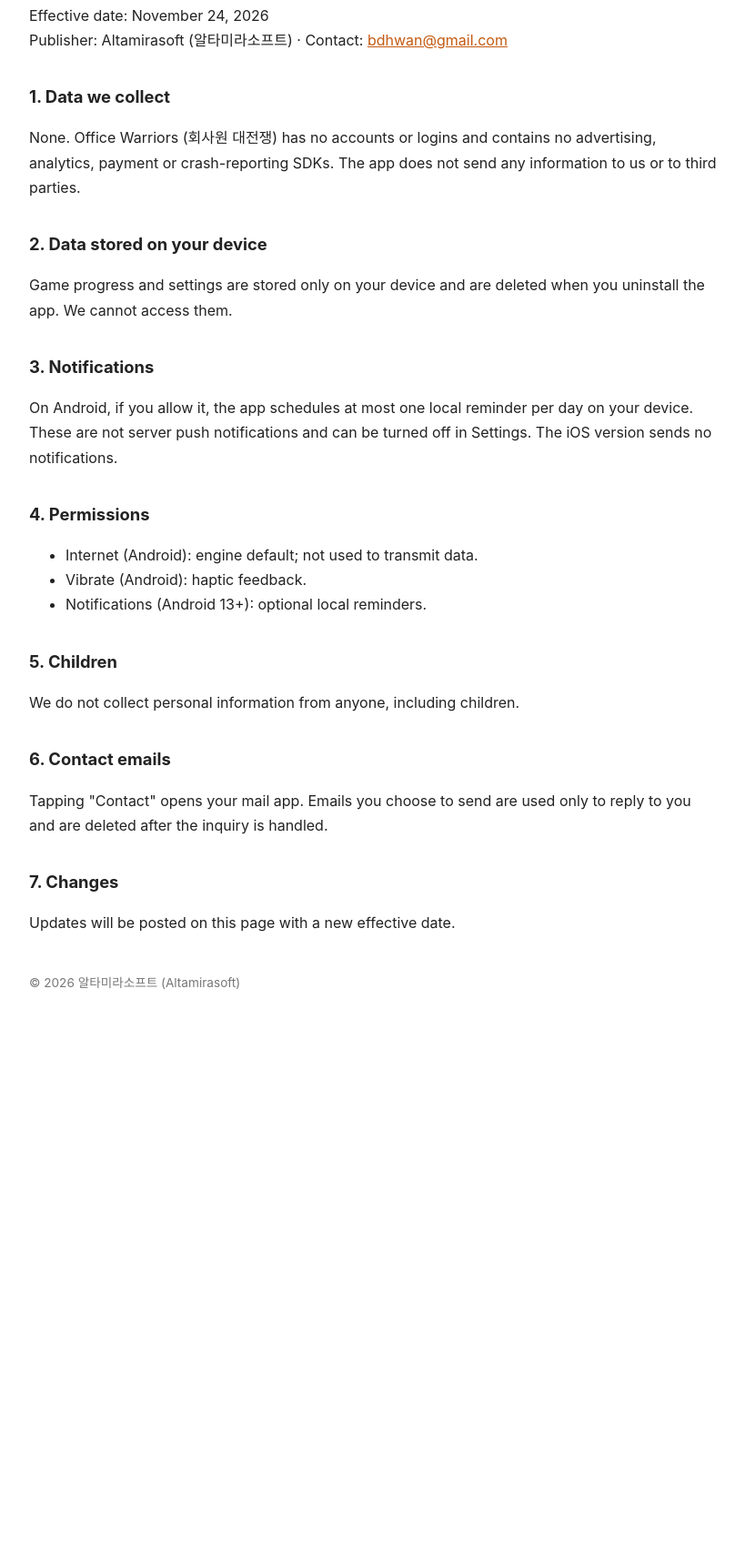
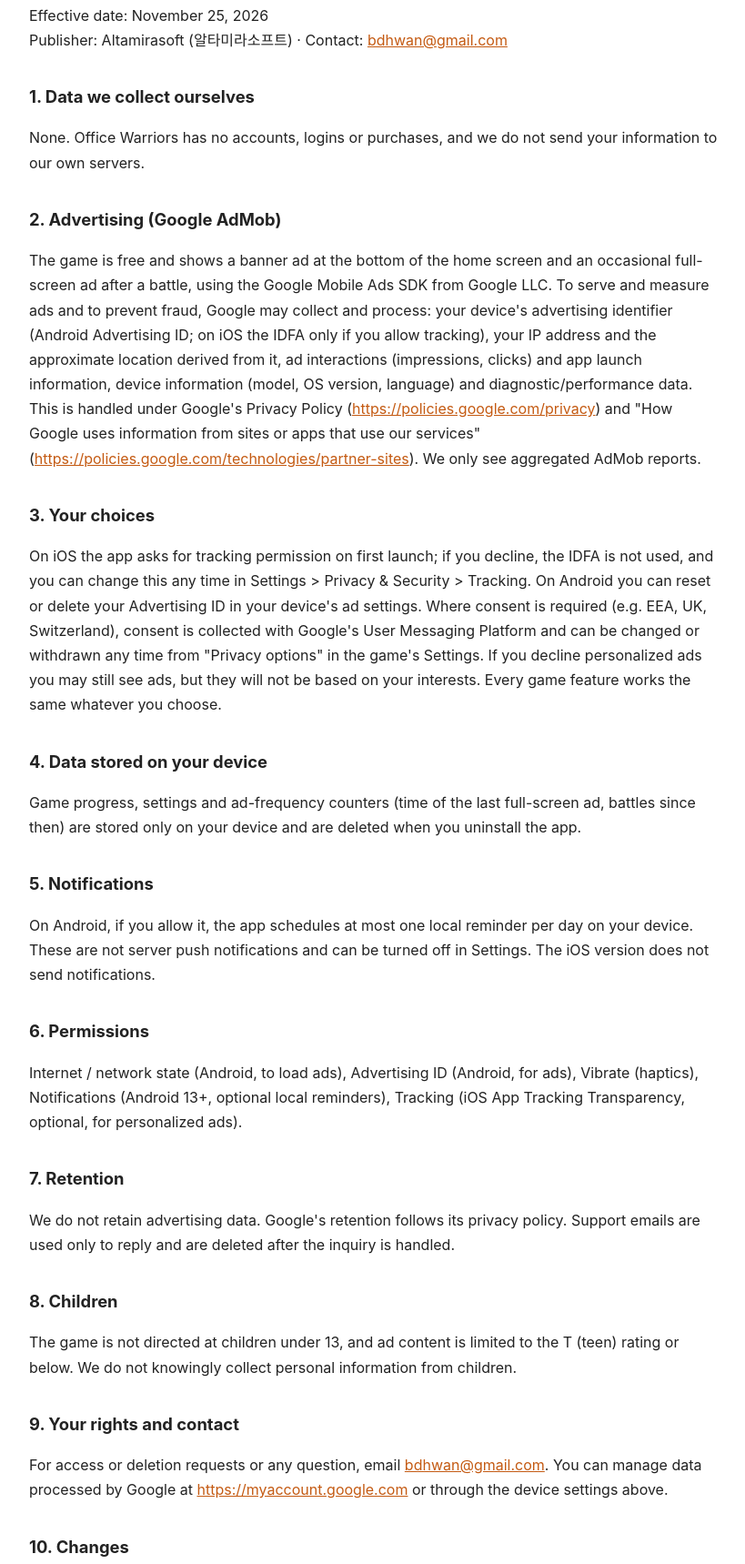
Before and after one commit to bdhwan/office-warriors-legal, a plain HTML site: page privacy-en.html in a window 1280 px wide. Shown: the part 97-1816 px from the top of the page at 91% size, without its empty margins (228-1047 px from the left). Before the commit the page ends 1229 px from the top, so only its background shows below. Drawn offline with Linux system fonts and the light colour scheme.

Commit message:
Privacy policy: Google AdMob ads (banner + interstitial), UMP consent, iOS ATT (effective 2026-11-25)

```diff
--- a/privacy-en.html
+++ b/privacy-en.html
@@ -1,12 +1,15 @@
 <!doctype html><html lang="en"><head><meta charset="utf-8"><meta name="viewport" content="width=device-width,initial-scale=1">
 <title>Privacy Policy — Office Warriors</title><style>body{font-family:-apple-system,BlinkMacSystemFont,'Apple SD Gothic Neo','Noto Sans KR',sans-serif;max-width:760px;margin:40px auto;padding:0 20px;line-height:1.7;color:#222}
 h1{font-size:1.6em}h2{font-size:1.15em;margin-top:1.8em}a{color:#c45a12}.lang{float:right;font-size:.9em}footer{margin-top:3em;font-size:.85em;color:#777}</style></head><body><div class="lang"><a href="privacy-ko.html">한국어</a></div><h1>Privacy Policy — Office Warriors</h1>
-<p>Effective date: November 24, 2026<br>Publisher: Altamirasoft (알타미라소프트) · Contact: <a href="mailto:bdhwan@gmail.com">bdhwan@gmail.com</a></p>
-<h2>1. Data we collect</h2><p>None. Office Warriors (회사원 대전쟁) has no accounts or logins and contains no advertising, analytics, payment or crash-reporting SDKs. The app does not send any information to us or to third parties.</p>
-<h2>2. Data stored on your device</h2><p>Game progress and settings are stored only on your device and are deleted when you uninstall the app. We cannot access them.</p>
-<h2>3. Notifications</h2><p>On Android, if you allow it, the app schedules at most one local reminder per day on your device. These are not server push notifications and can be turned off in Settings. The iOS version sends no notifications.</p>
-<h2>4. Permissions</h2><ul><li>Internet (Android): engine default; not used to transmit data.</li><li>Vibrate (Android): haptic feedback.</li><li>Notifications (Android 13+): optional local reminders.</li></ul>
-<h2>5. Children</h2><p>We do not collect personal information from anyone, including children.</p>
-<h2>6. Contact emails</h2><p>Tapping "Contact" opens your mail app. Emails you choose to send are used only to reply to you and are deleted after the inquiry is handled.</p>
-<h2>7. Changes</h2><p>Updates will be posted on this page with a new effective date.</p>
+<p>Effective date: November 25, 2026<br>Publisher: Altamirasoft (알타미라소프트) · Contact: <a href="mailto:bdhwan@gmail.com">bdhwan@gmail.com</a></p>
+<h2>1. Data we collect ourselves</h2><p>None. Office Warriors has no accounts, logins or purchases, and we do not send your information to our own servers.</p>
+<h2>2. Advertising (Google AdMob)</h2><p>The game is free and shows a banner ad at the bottom of the home screen and an occasional full-screen ad after a battle, using the Google Mobile Ads SDK from Google LLC. To serve and measure ads and to prevent fraud, Google may collect and process: your device's advertising identifier (Android Advertising ID; on iOS the IDFA only if you allow tracking), your IP address and the approximate location derived from it, ad interactions (impressions, clicks) and app launch information, device information (model, OS version, language) and diagnostic/performance data. This is handled under Google's Privacy Policy (<a href="https://policies.google.com/privacy">https://policies.google.com/privacy</a>) and "How Google uses information from sites or apps that use our services" (<a href="https://policies.google.com/technologies/partner-sites">https://policies.google.com/technologies/partner-sites</a>). We only see aggregated AdMob reports.</p>
+<h2>3. Your choices</h2><p>On iOS the app asks for tracking permission on first launch; if you decline, the IDFA is not used, and you can change this any time in Settings &gt; Privacy &amp; Security &gt; Tracking. On Android you can reset or delete your Advertising ID in your device's ad settings. Where consent is required (e.g. EEA, UK, Switzerland), consent is collected with Google's User Messaging Platform and can be changed or withdrawn any time from "Privacy options" in the game's Settings. If you decline personalized ads you may still see ads, but they will not be based on your interests. Every game feature works the same whatever you choose.</p>
+<h2>4. Data stored on your device</h2><p>Game progress, settings and ad-frequency counters (time of the last full-screen ad, battles since then) are stored only on your device and are deleted when you uninstall the app.</p>
+<h2>5. Notifications</h2><p>On Android, if you allow it, the app schedules at most one local reminder per day on your device. These are not server push notifications and can be turned off in Settings. The iOS version does not send notifications.</p>
+<h2>6. Permissions</h2><p>Internet / network state (Android, to load ads), Advertising ID (Android, for ads), Vibrate (haptics), Notifications (Android 13+, optional local reminders), Tracking (iOS App Tracking Transparency, optional, for personalized ads).</p>
+<h2>7. Retention</h2><p>We do not retain advertising data. Google's retention follows its privacy policy. Support emails are used only to reply and are deleted after the inquiry is handled.</p>
+<h2>8. Children</h2><p>The game is not directed at children under 13, and ad content is limited to the T (teen) rating or below. We do not knowingly collect personal information from children.</p>
+<h2>9. Your rights and contact</h2><p>For access or deletion requests or any question, email <a href="mailto:bdhwan@gmail.com">bdhwan@gmail.com</a>. You can manage data processed by Google at <a href="https://myaccount.google.com">https://myaccount.google.com</a> or through the device settings above.</p>
+<h2>10. Changes</h2><p>Updates will be posted on this page with a new effective date.</p>
 <footer>© 2026 알타미라소프트 (Altamirasoft)</footer></body></html>
```
Also changed, not shown: privacy-ko.html (+11 -8 lines).
